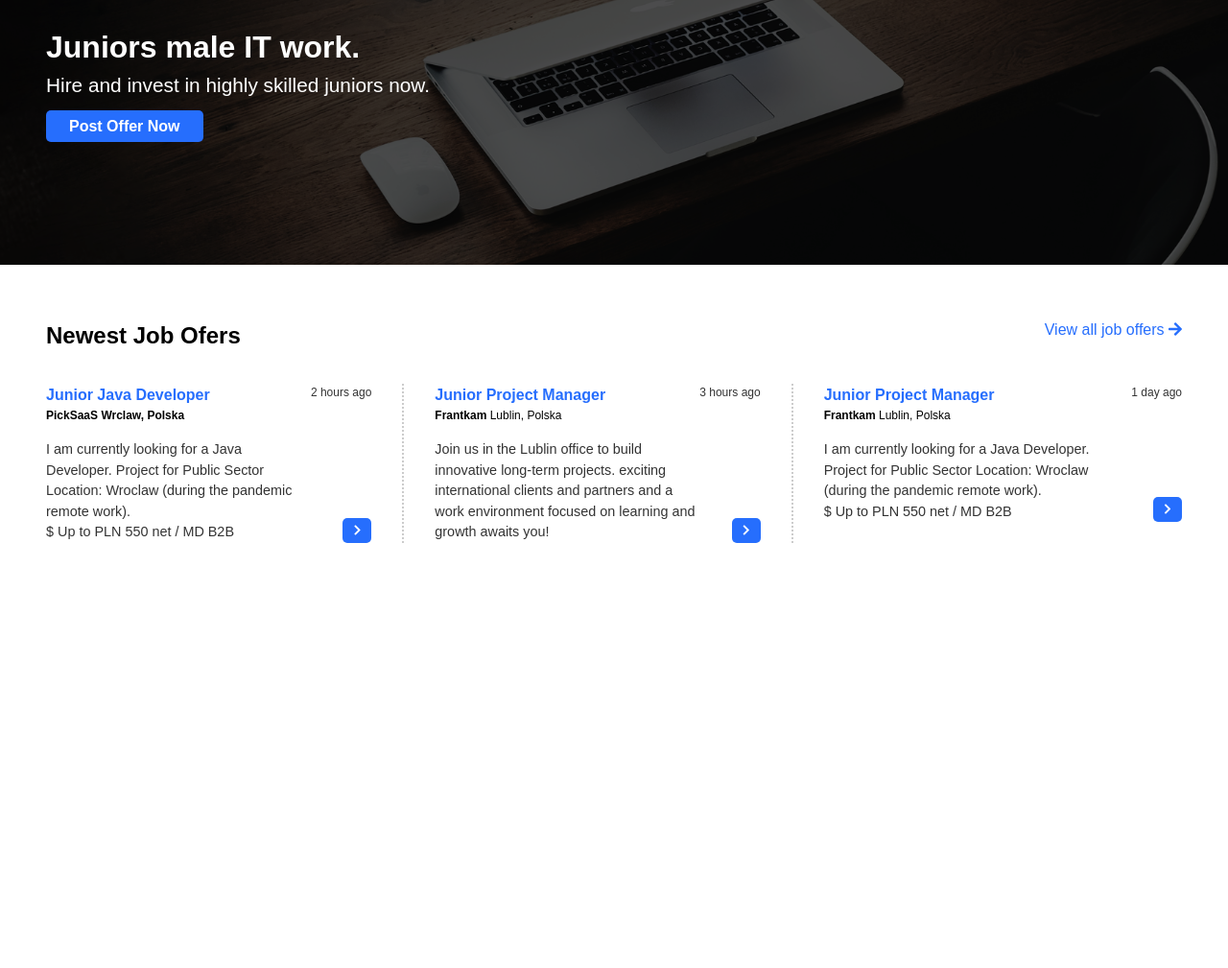
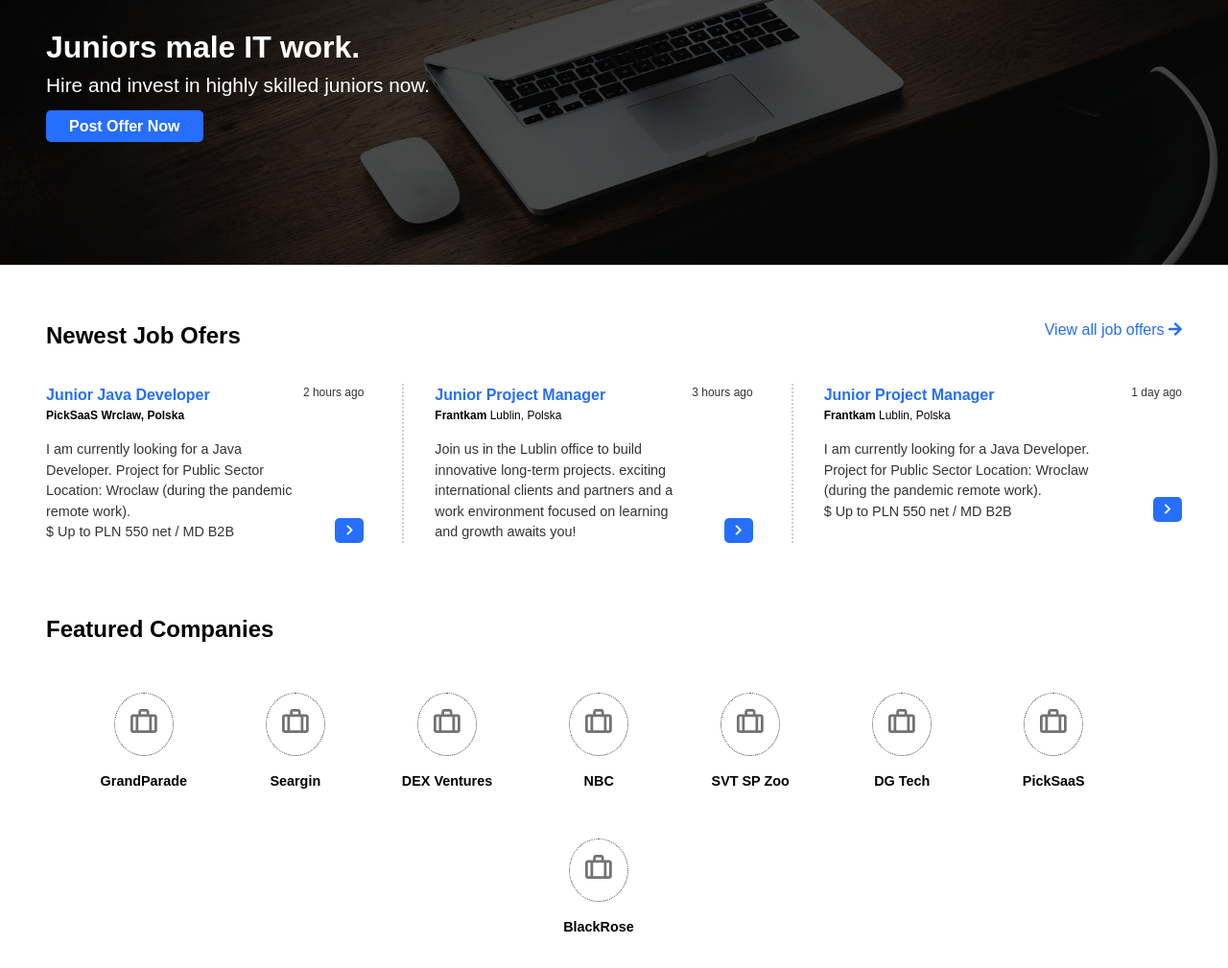
Before and after one commit to bharati-21/junior-jobs-only, a plain HTML site: page index.html in a window 1280 px wide. Shown: the part 124-1133 px from the top of the page at 96% size. Before the commit the page ends 800 px from the top, so only its background shows below. Drawn offline with Linux system fonts and the light colour scheme.

Commit message:
Completed Featured Companies section

```diff
--- a/index.html
+++ b/index.html
@@ -121,46 +121,47 @@
                     </div>
                 </div>
             </section>
+
+            <!-- FEATURED COMPANIES SECTION -->
+            <section id="companies">
+                <div class="container">
+                    <h2 class="section-head">Featured Companies</h2>
+                    <div id="company-icons">
+                        <div class="icon">
+                            <a href="#" class="icon-img icon1"><img src="./images/icon-briefcase.png" alt="Briefcase Icon"></a>
+                            <a href="#" class="icon-text icon1">GrandParade</a>
+                        </div>
+                        <div class="icon">
+                            <a href="#" class="icon-img icon2"><img src="./images/icon-briefcase.png" alt="Briefcase Icon"></a>
+                            <a href="#" class="icon-text icon2">Seargin</a>
+                        </div>
+                        <div class="icon">
+                            <a href="#" class="icon-img icon3"><img src="./images/icon-briefcase.png" alt="Briefcase Icon"></a>
+                            <a href="#" class="icon-text icon3">DEX Ventures</a>
+                        </div>
+                        <div class="icon">
+                            <a href="#" class="icon-img icon4"><img src="./images/icon-briefcase.png" alt="Briefcase Icon"></a>
+                            <a href="#" class="icon-text icon4">NBC</a>
+                        </div>
+                        <div class="icon">
+                            <a href="#" class="icon-img icon5"><img src="./images/icon-briefcase.png" alt="Briefcase Icon"></a>
+                            <a href="#" class="icon-text icon5">SVT SP Zoo</a>
+                        </div>
+                        <div class="icon">
+                            <a href="#" class="icon-img icon6"><img src="./images/icon-briefcase.png" alt="Briefcase Icon"></a>
+                            <a href="#" class="icon-text icon6">DG Tech</a>
+                        </div>
+                        <div class="icon">
+                            <a href="#" class="icon-img icon7"><img src="./images/icon-briefcase.png" alt="Briefcase Icon"></a>
+                            <a href="#" class="icon-text icon7">PickSaaS</a>
+                        </div>
+                        <div class="icon">
+                            <a href="#" class="icon-img icon8"><img src="./images/icon-briefcase.png" alt="Briefcase Icon"></a>
+                            <a href="#" class="icon-text icon8">BlackRose</a>
+                        </div>
+                    </div>
+                </div>
+            </section>
         </main>
     </body>
 </html>
-
-
-<!--
-    <div class="post">
-                            <div class="post-head">
-                                <div class="post-title">
-
-                                <div class="post-body">
-                                    <div class="post-body-content">
-                                        <p>
-
-                                        </p>
-                                    </div>
-                                    <div class="post-read-more">
-                                        <a href="#" class="btn btn-primary btn-square"><i class="fa fa-chevron-right"></i></a>
-                                    </div>
-                                </div>
-                            </div>
-                        </div>
-    !-->
-
-    <!--
-        <div class="post">
-                            <div class="post-head">
-                                <div class="post-title">
-
-                            </div>
-                            <div class="post-body">
-                                <div class="post-body-content">
-                                    <p>
-
-                                        </p>
-                                </div>
-                                <div class="post-read-more">
-                                    <a href="#" class="btn btn-primary btn-square"><i class="fa fa-chevron-right"></i></a>
-                                    </div>
-                                </div>
-                            </div>
-                        </div>
-    -->
--- a/styles.css
+++ b/styles.css
@@ -26,7 +26,7 @@ a {
 .container {
     max-width: 1960px;
     margin: 0 auto;
-    padding: 2rem 3rem;
+    padding: 2rem 3rem 1rem 3rem;
 
 }
 
@@ -66,6 +66,10 @@ a {
 
 .text-primary {
     color: var(--primary-color);
+}
+
+.section-head {
+    margin-bottom: 1rem;
 }
 
 /* HEADER */
@@ -155,7 +159,6 @@ a {
     display: flex;
     flex-direction: row;
     justify-content: space-between;
-    margin-bottom: 1rem;
 }
 
 #posts {
@@ -171,7 +174,7 @@ a {
     flex-direction: column;
     justify-content: center;
     border-right: 2px dotted #ccc;
-    padding-right: 2rem;
+    padding-right: 2.5rem;
 }
 
 .post:last-child {
@@ -210,3 +213,35 @@ a {
 .post .post-body .post-read-more {
     align-self: flex-end;
 }
+
+/* FEATURED COMPANIES */
+#company-icons {
+    display: flex;
+    flex-wrap: wrap;
+    flex-direction: row;
+    justify-content: center;
+    align-items: center;
+    text-align: center;
+}
+
+#company-icons .icon {
+    margin: 1rem 3rem 1rem 1rem;
+    display: flex;
+    flex-direction: column;
+    align-items: center;
+    justify-content: center;
+}
+
+#company-icons .icon .icon-img  {
+    border: 1px dotted #333;
+    text-align: center;
+    border-radius: 50%;
+    padding: 1rem;
+    margin: 1rem;
+}
+
+#company-icons .icon .icon-text {
+    font-size: 0.9rem;
+    font-weight: bold;
+    color: #000;
+}
```
